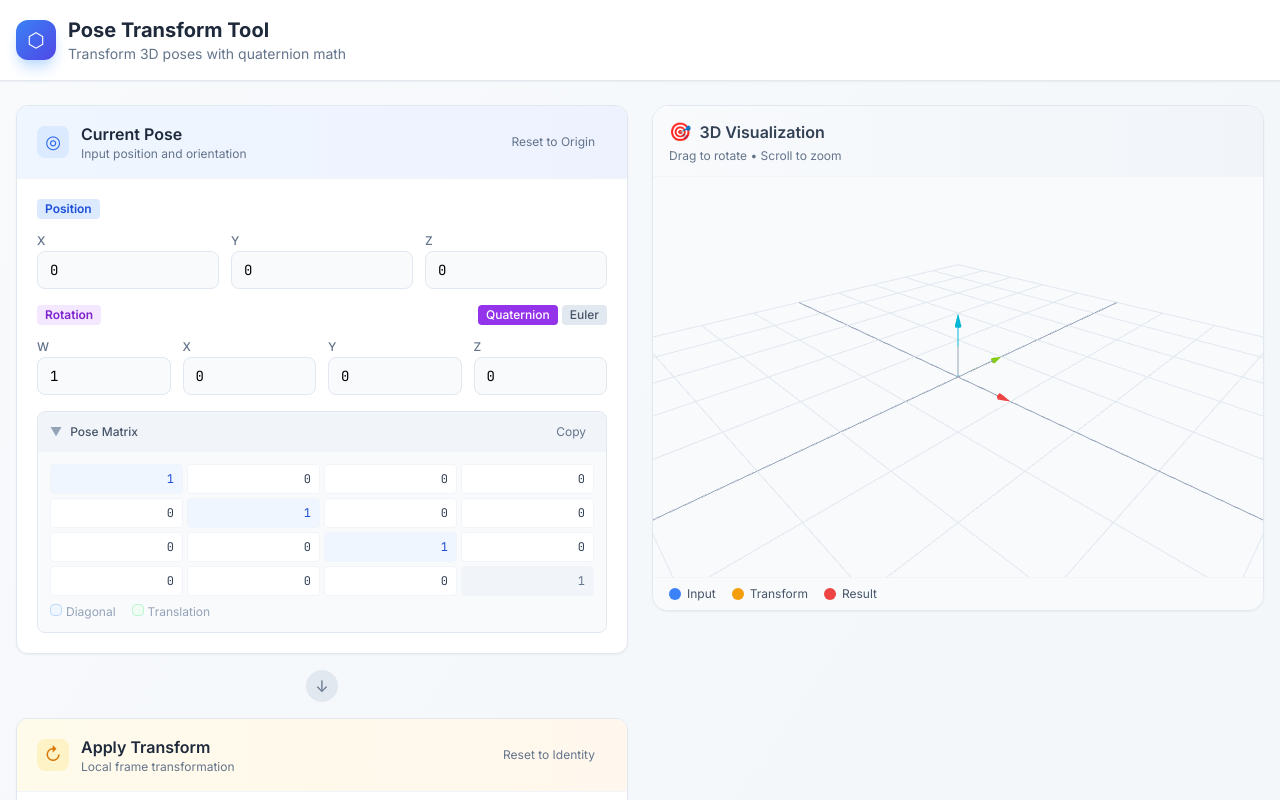
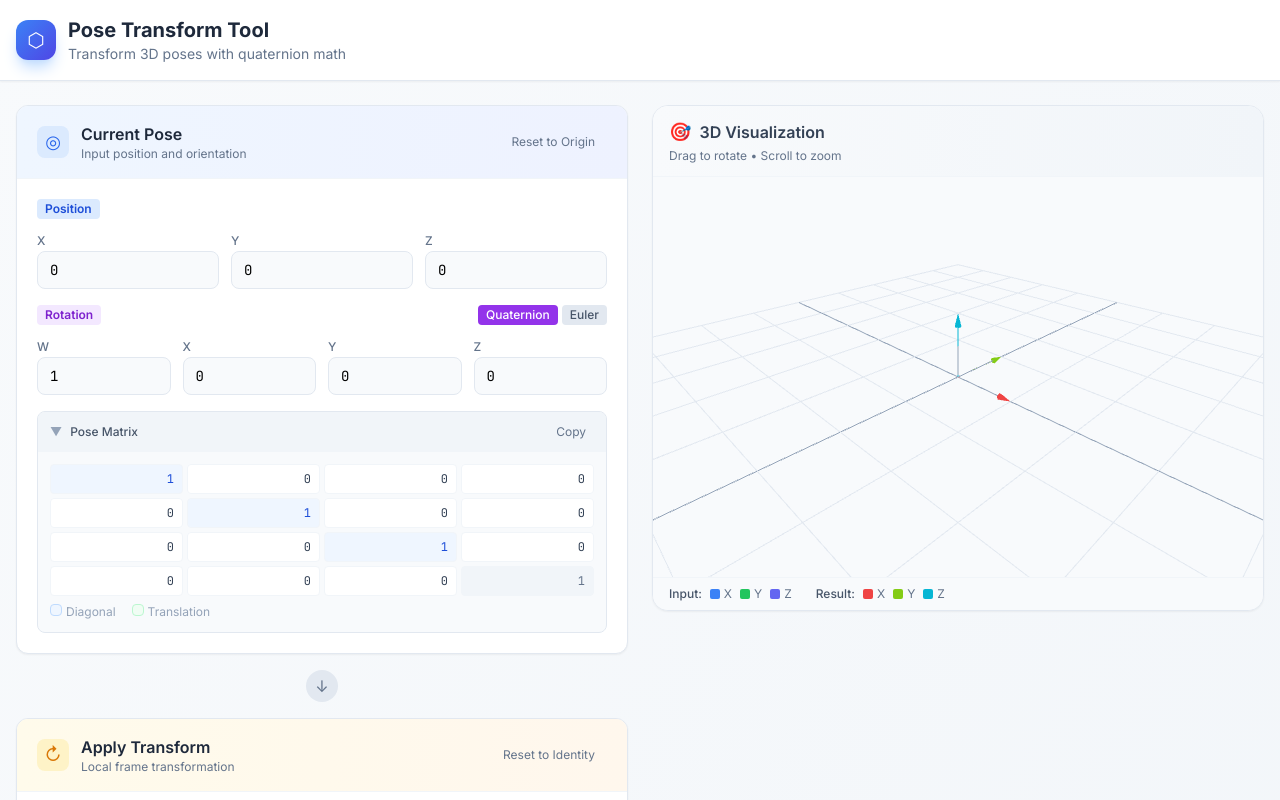
Before and after one commit to ETeissonniere/poses, a React (Vite) app: page / in a window 1280 px wide. Shown: the top 800 px of the page. Built offline with nearby package versions, Linux system fonts and the light colour scheme.

Commit message:
clean legends

```diff
--- a/src/components/PoseVisualizer3D.tsx
+++ b/src/components/PoseVisualizer3D.tsx
@@ -261,18 +261,40 @@ export function PoseVisualizer3D({ inputPose, transform, resultPose }: PoseVisua
       <div ref={containerRef} className="flex-1 min-h-[400px]" />
 
       {/* Legend */}
-      <div className="px-4 py-2 border-t border-slate-100 bg-slate-50 flex gap-4 text-xs">
-        <div className="flex items-center gap-1.5">
-          <div className="w-3 h-3 rounded-full bg-blue-500"></div>
-          <span className="text-slate-600">Input</span>
-        </div>
-        <div className="flex items-center gap-1.5">
-          <div className="w-3 h-3 rounded-full bg-amber-500"></div>
-          <span className="text-slate-600">Transform</span>
-        </div>
-        <div className="flex items-center gap-1.5">
-          <div className="w-3 h-3 rounded-full bg-red-500"></div>
-          <span className="text-slate-600">Result</span>
+      <div className="px-4 py-2 border-t border-slate-100 bg-slate-50 text-xs">
+        <div className="flex gap-6">
+          {/* Input frame */}
+          <div className="flex items-center gap-2">
+            <span className="text-slate-600 font-medium">Input:</span>
+            <div className="flex items-center gap-1">
+              <div className="w-2.5 h-2.5 rounded-sm bg-blue-500"></div>
+              <span className="text-slate-500">X</span>
+            </div>
+            <div className="flex items-center gap-1">
+              <div className="w-2.5 h-2.5 rounded-sm bg-green-500"></div>
+              <span className="text-slate-500">Y</span>
+            </div>
+            <div className="flex items-center gap-1">
+              <div className="w-2.5 h-2.5 rounded-sm bg-indigo-500"></div>
+              <span className="text-slate-500">Z</span>
+            </div>
+          </div>
+          {/* Result frame */}
+          <div className="flex items-center gap-2">
+            <span className="text-slate-600 font-medium">Result:</span>
+            <div className="flex items-center gap-1">
+              <div className="w-2.5 h-2.5 rounded-sm bg-red-500"></div>
+              <span className="text-slate-500">X</span>
+            </div>
+            <div className="flex items-center gap-1">
+              <div className="w-2.5 h-2.5 rounded-sm bg-lime-500"></div>
+              <span className="text-slate-500">Y</span>
+            </div>
+            <div className="flex items-center gap-1">
+              <div className="w-2.5 h-2.5 rounded-sm bg-cyan-500"></div>
+              <span className="text-slate-500">Z</span>
+            </div>
+          </div>
         </div>
       </div>
     </div>
```
